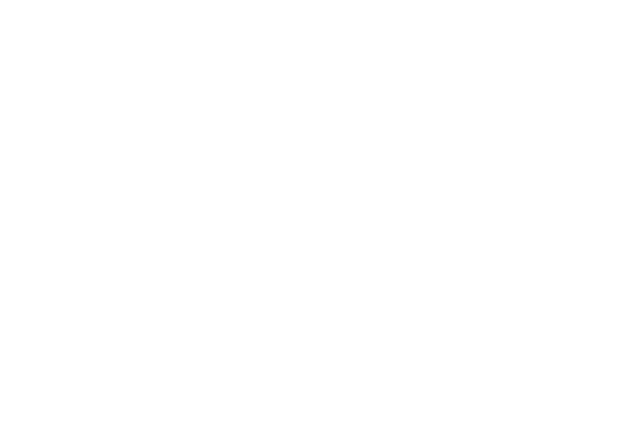
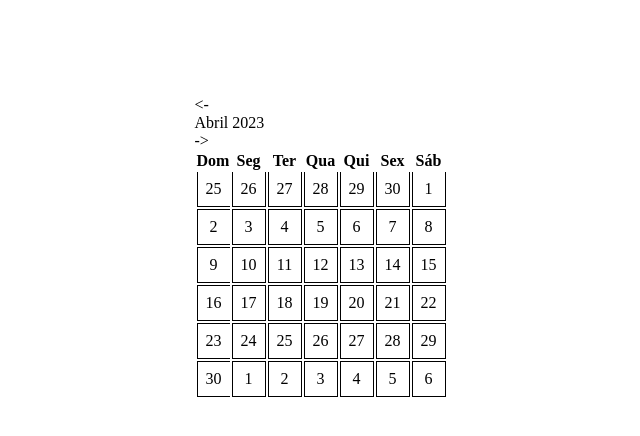
Before and after one commit to gsajulia/component-datepicker, a Next.js app: page / in a window 1280 px wide. Shown: the top 436 px of the page, without its empty margins (319-959 px from the left). Built offline with nearby package versions, Linux system fonts and the light colour scheme.

Commit message:
remove commented code

```diff
--- a/src/app/page.jsx
+++ b/src/app/page.jsx
@@ -88,7 +88,7 @@
 
   return (
     <main className={styles.main}>
-      {/* {datepickerType ? (
+      {datepickerType ? (
         <Datepicker
           changePicker={changePicker}
           calendar={calendar}
@@ -108,7 +108,7 @@
           minimumYearVerification={minimumYearVerification}
           maximumYearVerification={maximumYearVerification}
         />
-      )} */}
+      )}
     </main>
   );
 }
```
